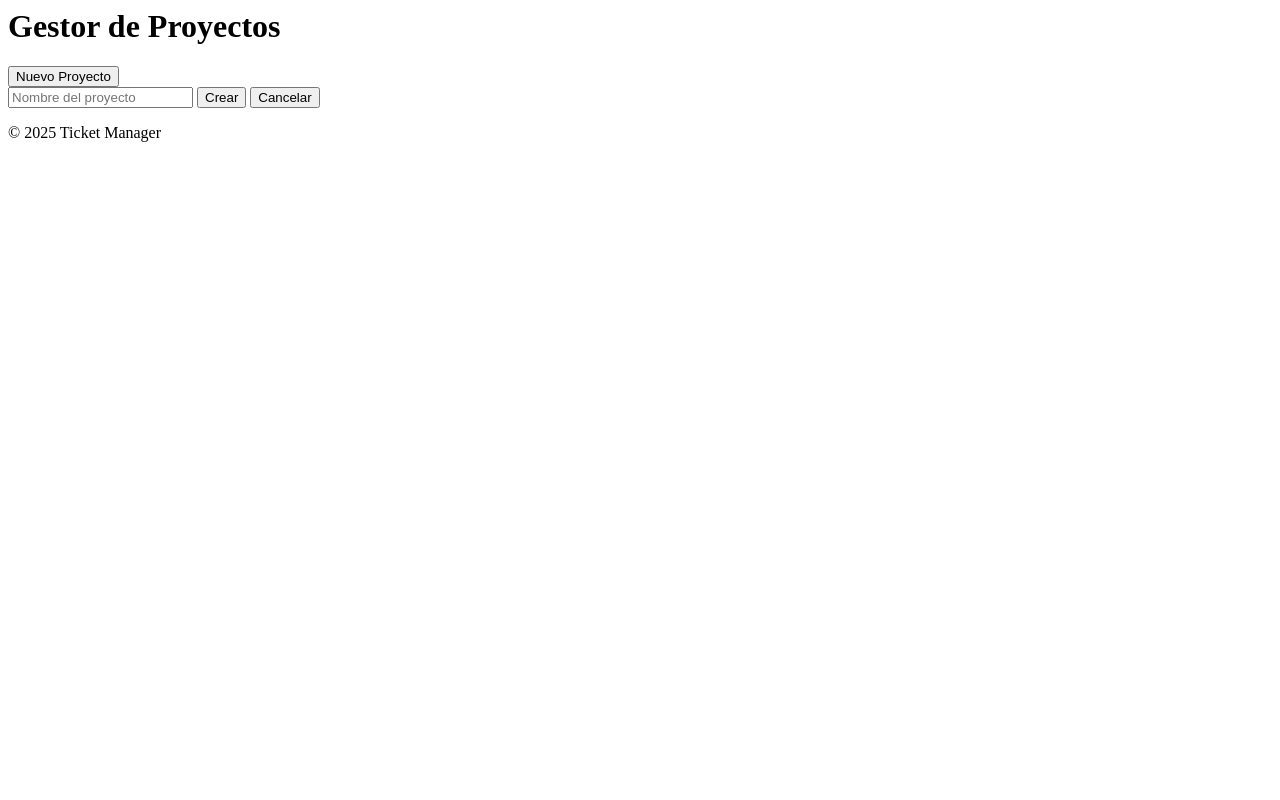
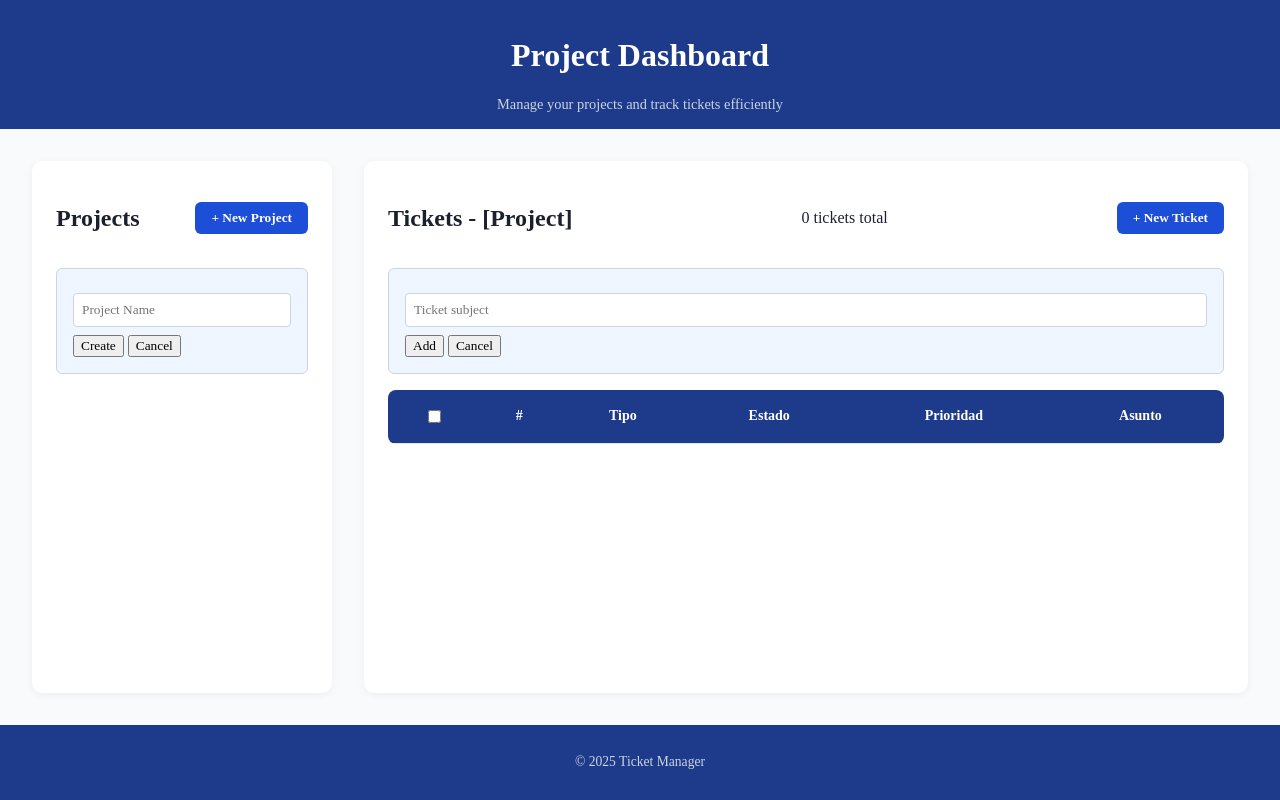
Before and after one commit to siimplyvei/ProyectoGTI, a plain HTML site: page index.html in a window 1280 px wide. Drawn offline with Linux system fonts and the light colour scheme; files that its build step writes are made by us from their sources; a web font is replaced by a local one.

Commit message:
Updates to CSS

```diff
--- a/css/styles.css
+++ b/css/styles.css
@@ -1,145 +1,164 @@
 @import url('https://fonts.googleapis.com/css2?family=Calluna&display=swap');
 
+* {
+  box-sizing: border-box;
+  font-family: 'Calluna', serif;
+}
+
 body {
-  font-family: 'Calluna', serif;
   margin: 0;
   padding: 0;
-  background-color: #f0f4f8;
-  color: #1c2a39;
+  background-color: #f8fafc;
+  color: #1a202c;
   display: flex;
   flex-direction: column;
   min-height: 100vh;
 }
 
 header, footer {
-  background-color: #2b6cb0;
+  background-color: #1e3a8a;
   color: white;
   padding: 1rem;
   text-align: center;
 }
 
+header p {
+  margin: 0.5rem 0 0;
+  font-size: 0.9rem;
+  color: #cbd5e1;
+}
+
 main {
   flex: 1;
   padding: 2rem;
+  display: flex;
+  gap: 2rem;
+  flex-wrap: wrap;
 }
 
-h1 {
-  color: #2c5282;
+.projects-section, .tickets-section {
+  background-color: #fff;
+  padding: 1.5rem;
+  border-radius: 10px;
+  box-shadow: 0 2px 8px rgba(0, 0, 0, 0.05);
+}
+
+.projects-section {
+  width: 300px;
+  flex-shrink: 0;
+}
+
+.tickets-section {
+  flex: 1;
+  min-width: 500px;
+}
+
+.projects-header,
+.tickets-header {
+  display: flex;
+  justify-content: space-between;
+  align-items: center;
   margin-bottom: 1rem;
 }
 
-button {
-  margin: 5px;
-  padding: 8px 12px;
+.new-button {
+  background-color: #1d4ed8;
+  color: white;
+  padding: 0.5rem 1rem;
+  border: none;
+  border-radius: 6px;
+  font-weight: bold;
   cursor: pointer;
-  background-color: #3182ce;
-  color: white;
-  border: none;
-  border-radius: 4px;
-  font-weight: bold;
+  transition: background 0.2s;
 }
 
-button:hover {
-  background-color: #2b6cb0;
-}
-
-input {
-  padding: 8px;
-  margin: 5px;
-  border: 1px solid #ccc;
-  border-radius: 4px;
-}
-
-.hidden {
-  display: none;
+.new-button:hover {
+  background-color: #1e40af;
 }
 
 .project-container {
   display: flex;
-  flex-wrap: wrap;
-  gap: 2rem;
-  justify-content: flex-start;
-  margin-top: 2rem;
+  flex-direction: column;
+  gap: 1rem;
 }
 
 .project-card {
-  background: #e3ecf8;
-  padding: 20px;
-  border-radius: 12px;
-  box-shadow: 0 4px 10px rgba(0, 0, 0, 0.1);
-  width: 220px;
+  background: #f1f5f9;
+  padding: 1rem;
+  border-radius: 8px;
+  box-shadow: 0 2px 6px rgba(0, 0, 0, 0.05);
   cursor: pointer;
-  transition: transform 0.2s;
+  transition: all 0.2s;
 }
 
 .project-card:hover {
-  transform: translateY(-4px);
-  background-color: #cbdcf3;
+  background: #e2e8f0;
+  transform: translateY(-2px);
 }
 
-.project-card button {
-  display: block;
-  margin-top: 10px;
-  width: 100%;
-  background-color: #4a90e2;
-  color: white;
+.form-box {
+  background: #eff6ff;
+  padding: 1rem;
+  border-radius: 6px;
+  border: 1px solid #cbd5e1;
+  margin-bottom: 1rem;
 }
 
-.project-card button:hover {
-  background-color: #357ab8;
+input {
+  padding: 0.5rem;
+  margin: 0.5rem 0;
+  width: 100%;
+  border: 1px solid #cbd5e1;
+  border-radius: 4px;
 }
 
-table {
+.ticket-table {
   width: 100%;
   border-collapse: collapse;
-  margin-top: 2rem;
-  background-color: white;
-  border-radius: 6px;
+  background: #ffffff;
+  border-radius: 8px;
   overflow: hidden;
 }
 
-th, td {
-  padding: 12px;
-  border: 1px solid #ccc;
+.ticket-table th, .ticket-table td {
+  padding: 0.75rem;
   text-align: center;
-  font-size: 14px;
+  border-bottom: 1px solid #e2e8f0;
 }
 
-th {
-  background-color: #2c5282;
+.ticket-table th {
+  background: #1e3a8a;
   color: white;
+  font-size: 0.875rem;
 }
 
-td[ondblclick] {
-  cursor: pointer;
-  background-color: #edf2f7;
+.badge {
+  padding: 0.25rem 0.5rem;
+  border-radius: 12px;
+  font-size: 0.75rem;
+  font-weight: bold;
+  display: inline-block;
+  min-width: 50px;
 }
 
-#project-form, #ticket-form {
-  margin-top: 1rem;
-  padding: 1rem;
-  background-color: #e6f0ff;
-  border-radius: 8px;
-  border: 1px solid #b0c7e8;
+.badge.bug {
+  background-color: #fee2e2;
+  color: #b91c1c;
 }
 
-/* Layout adjustments */
-html, body {
-  height: 100%;
+.badge.new {
+  background-color: #dbeafe;
+  color: #1d4ed8;
+}
+
+.badge.normal {
+  background-color: #e0e7ff;
+  color: #3730a3;
 }
 
 footer {
   margin-top: auto;
+  font-size: 0.85rem;
+  background-color: #1e3a8a;
+  color: #cbd5e1;
 }
-
-/* Add spacing between elements in forms */
-#project-form input,
-#ticket-form input {
-  width: 300px;
-}
-
-/* Smooth fonts */
-* {
-  font-family: 'Calluna', serif;
-  box-sizing: border-box;
-}
--- a/index.html
+++ b/index.html
@@ -1,23 +1,59 @@
+<!DOCTYPE html>
+<html lang="es">
+  <head>
+    <meta charset="UTF-8" />
+    <meta name="viewport" content="width=device-width, initial-scale=1.0" />
+    <title>Project Dashboard</title>
+    <link rel="stylesheet" href="styles.css" />
+    <script defer src="js/main.js"></script>
+  </head>
   <body>
     <header>
-    <h1>Gestor de Proyectos</h1>
+      <h1>Project Dashboard</h1>
+      <p>Manage your projects and track tickets efficiently</p>
     </header>
+    <main class="dashboard">
+      <section class="projects-section">
+        <div class="projects-header">
+          <h2>Projects</h2>
+          <button onclick="showProjectForm()" class="new-button">+ New Project</button>
+        </div>
+        <div id="project-form" class="hidden form-box">
+          <input type="text" id="project-name" placeholder="Project Name" />
+          <button onclick="createProject()">Create</button>
+          <button onclick="hideProjectForm()">Cancel</button>
+        </div>
+        <div id="project-list" class="project-container"></div>
+      </section>
 
-  <main>
-    <button onclick="showProjectForm()">Nuevo Proyecto</button>
-
-    <div id="project-form" class="hidden">
-      <input type="text" id="project-name" placeholder="Nombre del proyecto" />
-      <button onclick="createProject()">Crear</button>
-      <button onclick="hideProjectForm()">Cancelar</button>
+      <section class="tickets-section">
+        <div class="tickets-header">
+          <h2 id="ticket-title">Tickets - [Project]</h2>
+          <span id="ticket-count">0 tickets total</span>
+          <button onclick="showTicketForm()" class="new-button">+ New Ticket</button>
         </div>
-
-    <div id="project-list" class="project-container"></div>
+        <div id="ticket-form" class="hidden form-box">
+          <input type="text" id="ticket-subject" placeholder="Ticket subject" />
+          <button onclick="createTicket()">Add</button>
+          <button onclick="hideTicketForm()">Cancel</button>
+        </div>
+        <table class="ticket-table">
+          <thead>
+            <tr>
+              <th><input type="checkbox" /></th>
+              <th>#</th>
+              <th>Tipo</th>
+              <th>Estado</th>
+              <th>Prioridad</th>
+              <th>Asunto</th>
+            </tr>
+          </thead>
+          <tbody id="ticket-table-body"></tbody>
+        </table>
+      </section>
     </main>
-
     <footer>
       <p>© 2025 Ticket Manager</p>
     </footer>
-
-  <script src="js/main.js"></script>
   </body>
+</html>
```
Also changed, not shown: js/proyect.js (+6 -11 lines). Lines whose indentation alone changed are shown as unchanged.
